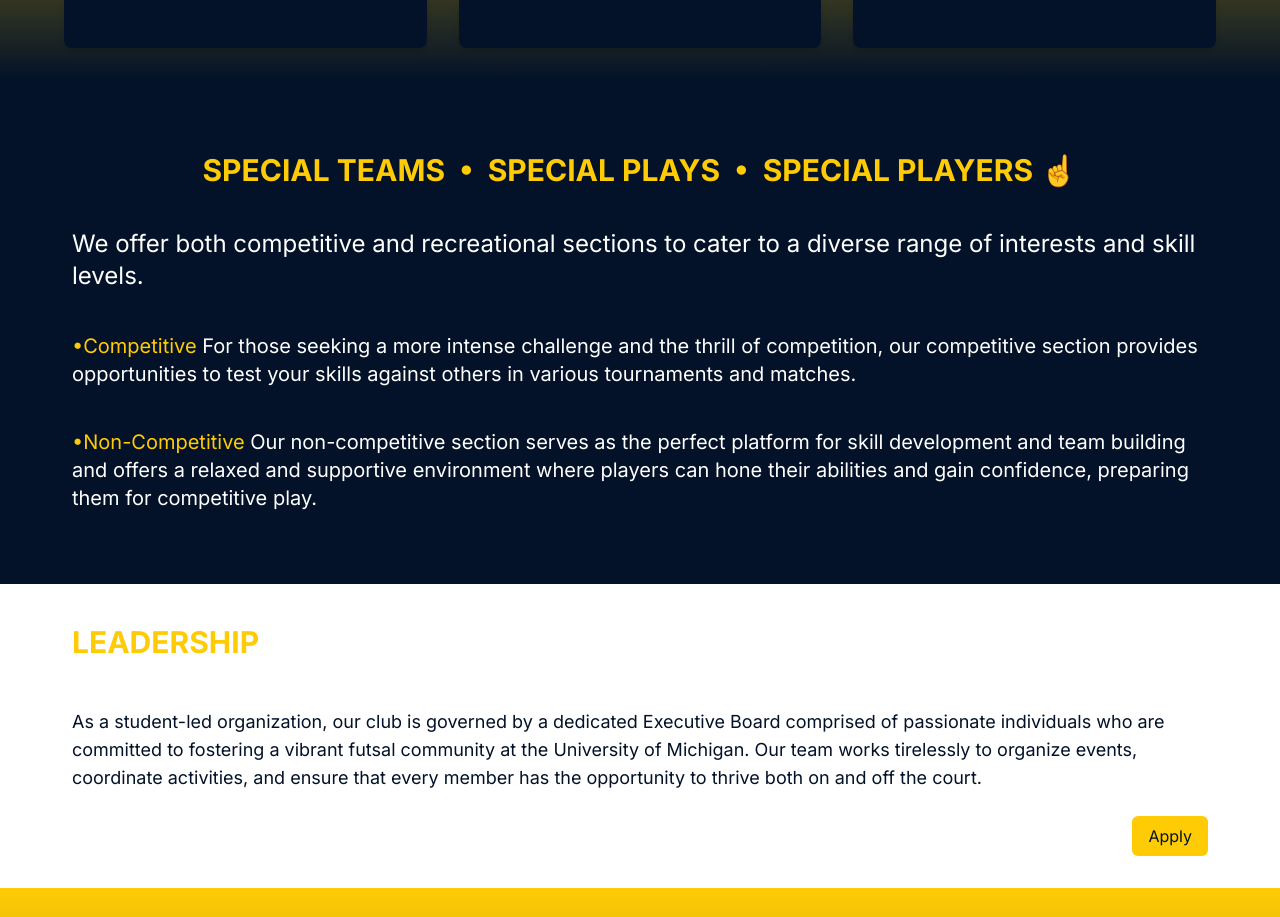
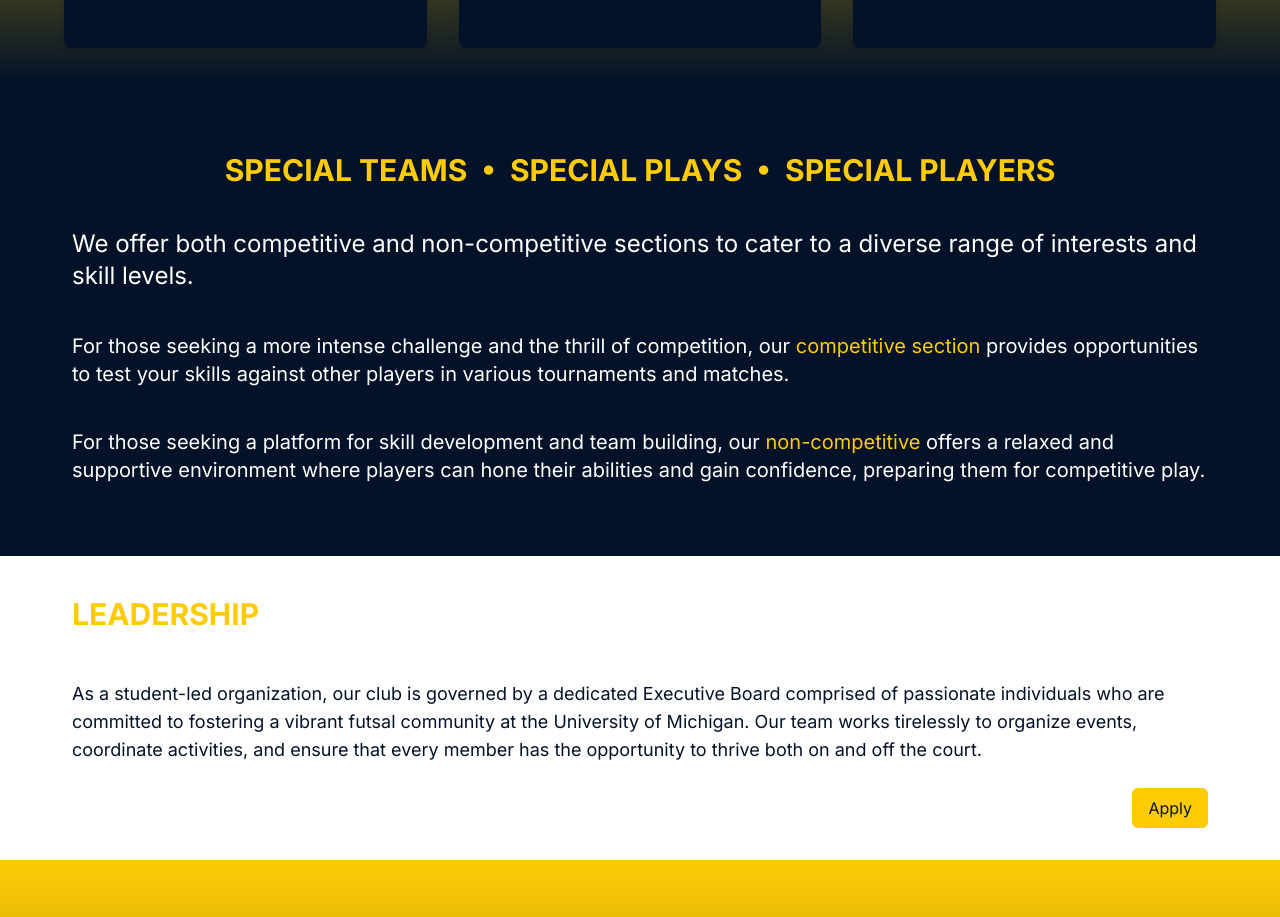
Before and after one commit to JosephManni/futsal-umich, a Next.js app: page / in a window 1280 px wide. Shown: the part 1720-2637 px from the top of the page. Built offline with nearby package versions, Linux system fonts and the light colour scheme; no server answers.

Commit message:
fixed style

```diff
--- a/app/page.js
+++ b/app/page.js
@@ -80,24 +80,21 @@ export default function Home() {
               Special Teams. <br/> Special Plays. <br/> Special Players. ☝️
               </h1>
               <h1 className="hidden md:block text-xl md:text-2xl lg:text-3xl text-maize font-bold uppercase mb-2 mt-2 md:text-left p-8 mx-auto">
-                Special Teams &nbsp;•&nbsp; Special Plays &nbsp;•&nbsp; Special Players ☝️
+                Special Teams &nbsp;•&nbsp; Special Plays &nbsp;•&nbsp; Special Players
               </h1>
 
 
 
                 <p className="text-white text-lg md:text-xl lg:text-2xl md:text-left bold">
-                We offer both competitive and recreational sections to cater to a diverse range of interests and skill levels.
+                We offer both competitive and non-competitive sections to cater to a diverse range of interests and skill levels.
                 </p>
 
                 <p className="text-white text-md md:text-lg lg:text-xl md:text-left mt-10 mb-10">
-                <span className="text-maize mt-10">•Competitive</span> For those seeking a more intense challenge and
-                the thrill of competition, our competitive section provides opportunities to test your skills against others in various tournaments and matches.
+                For those seeking a more intense challenge and the thrill of competition, our <span className="text-maize mt-10">competitive section</span> provides opportunities to test your skills against other players in various tournaments and matches.
                 </p>
 
                 <p className="text-white text-md md:text-lg lg:text-xl md:text-left mb-10">
-                <span className="text-maize mt-10">•Non-Competitive</span> Our non-competitive
-                section serves as the perfect platform for skill development and team building and offers a relaxed and supportive environment where players can hone their abilities
-                and gain confidence, preparing them for competitive play.
+                For those seeking a platform for skill development and team building, our <span className="text-maize mt-10">non-competitive</span> offers a relaxed and supportive environment where players can hone their abilities and gain confidence, preparing them for competitive play.
                 </p>
               </div>
             </div>
```
